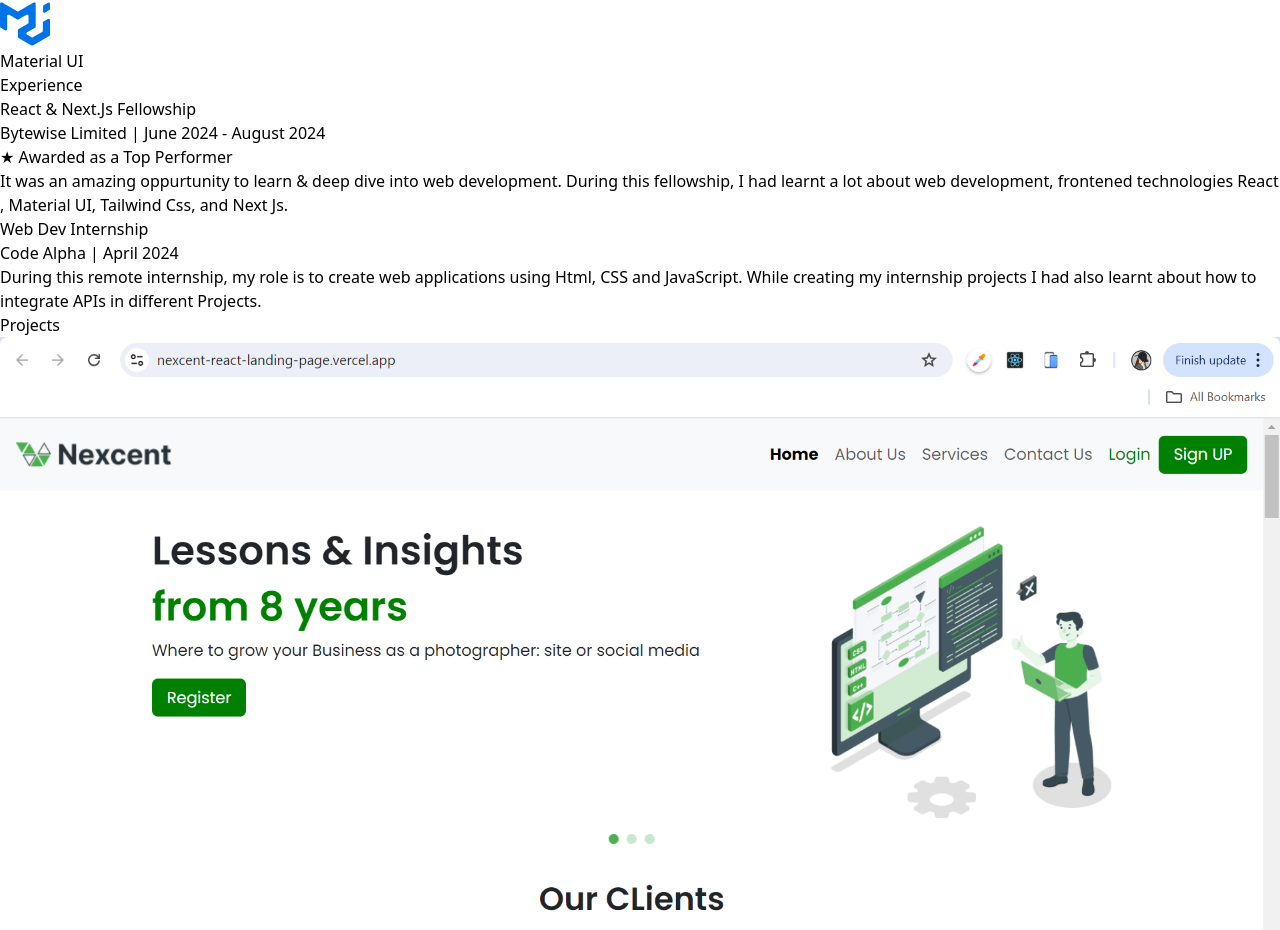
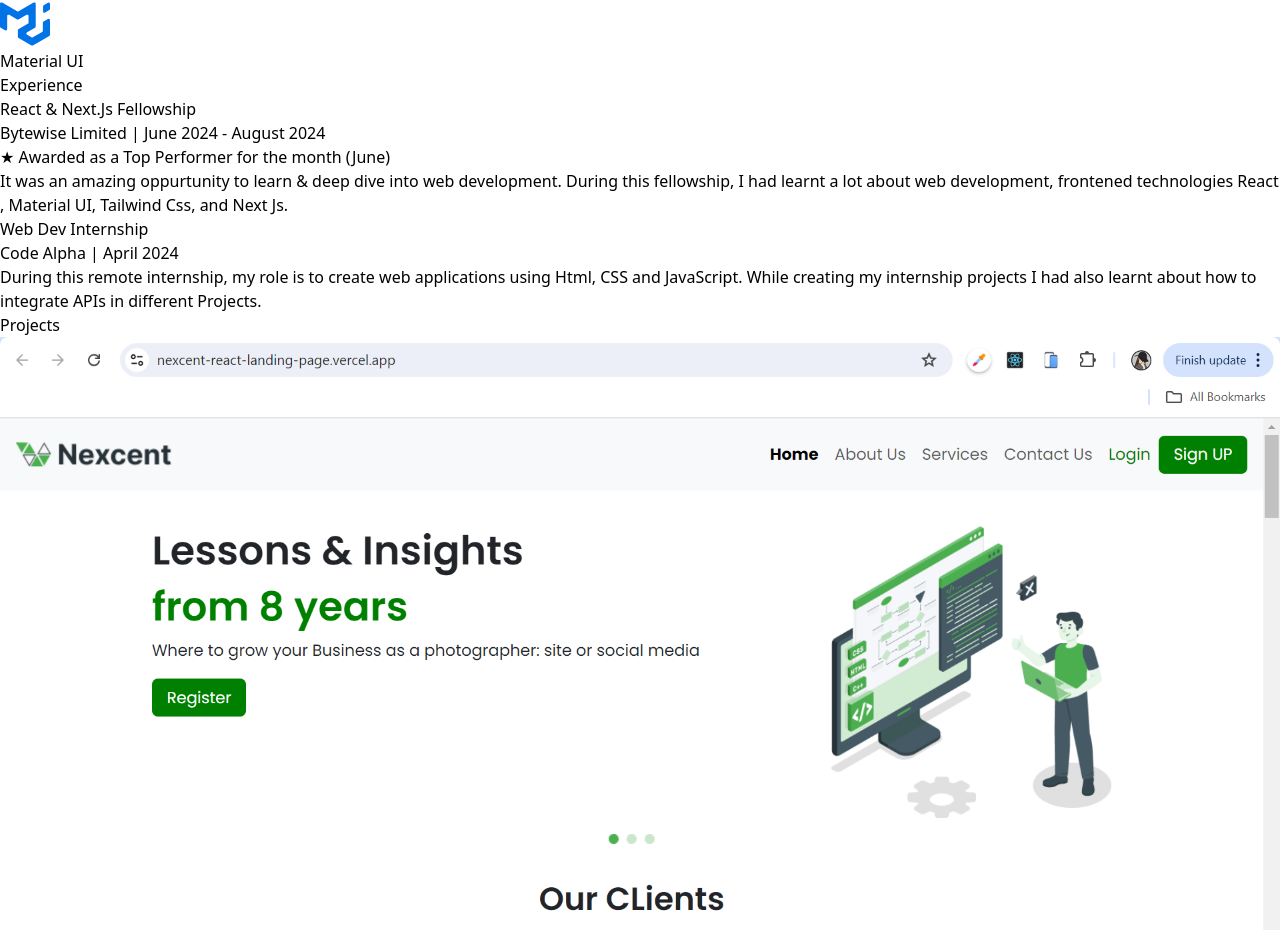
Before and after one commit to Sehar-Tahir/Sehar_Portfolio, a React (Vite) app: page / in a window 1280 px wide. Shown: the part 1510-2440 px from the top of the page. Built offline with nearby package versions, Linux system fonts and the light colour scheme.

Commit message:
My_Portfolio

```diff
--- a/src/Components/Experience/Experience.jsx
+++ b/src/Components/Experience/Experience.jsx
@@ -13,7 +13,7 @@ const Experience = () => {
                             Bytewise Limited | June 2024 - August 2024
                         </p>
                         <p className='text-sm md:text-md leading-tight text-yellow-300'>
-                        &#9733; Awarded as a Top Performer</p>
+                        &#9733; Awarded as a Top Performer for the month (June)</p>
                         <p>
                             It was an amazing oppurtunity to learn & deep dive into web development. During this fellowship,
                             I had learnt a lot about web development, frontened technologies React , Material UI, Tailwind Css,
```
